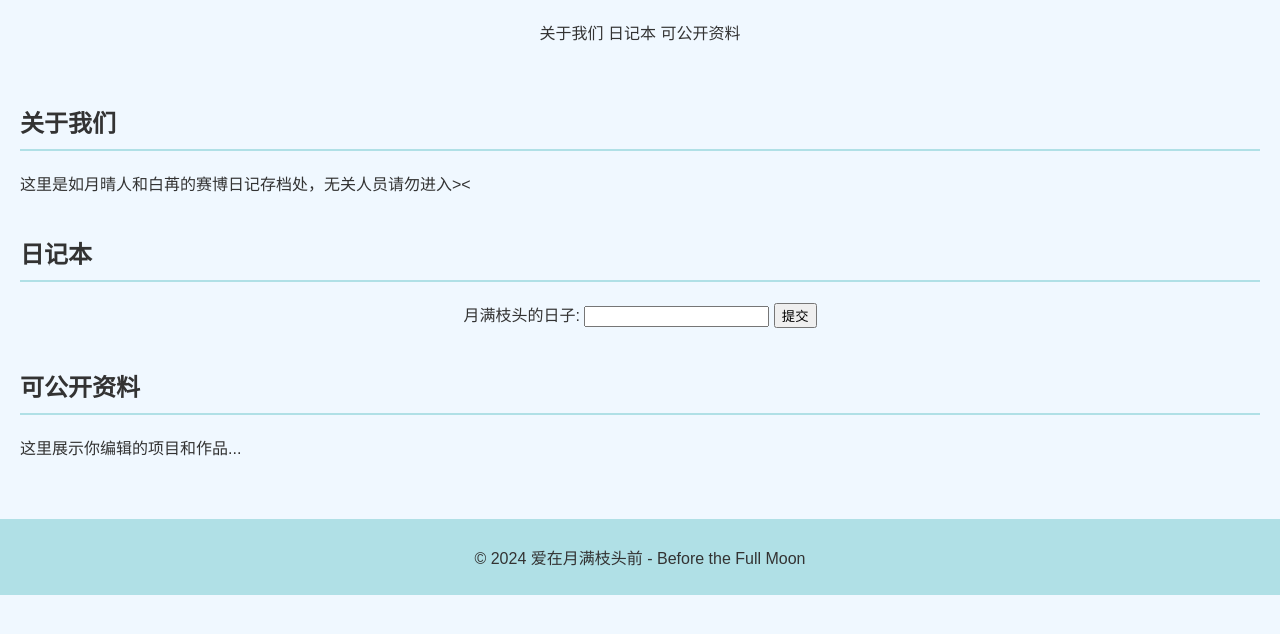
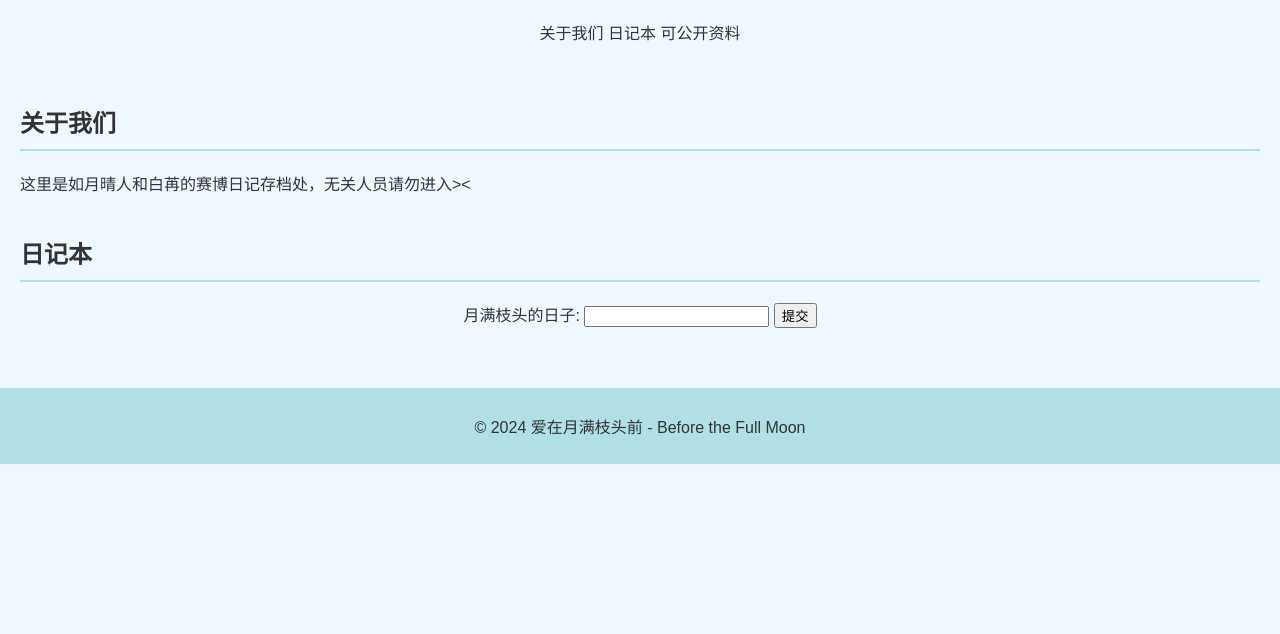
Before and after one commit to Berenice-ovo/Before-the-full-moon, a plain HTML site: page index.html in a window 1280 px wide. Shown: the part 86-720 px from the top of the page. Drawn offline with Linux system fonts and the light colour scheme.

Commit message:
Update index.html

```diff
--- a/index.html
+++ b/index.html
@@ -75,11 +75,6 @@
                 <input type="password" id="password">
                 <button onclick="checkPassword()">提交</button>
             </div>
-        </section>
-        <section id="projects">
-            <h2>可公开资料</h2>
-            <p>这里展示你编辑的项目和作品...</p >
-        </section>
     </main>
     <footer>
         <p>&copy; 2024 爱在月满枝头前 - Before the Full Moon</p >
```
